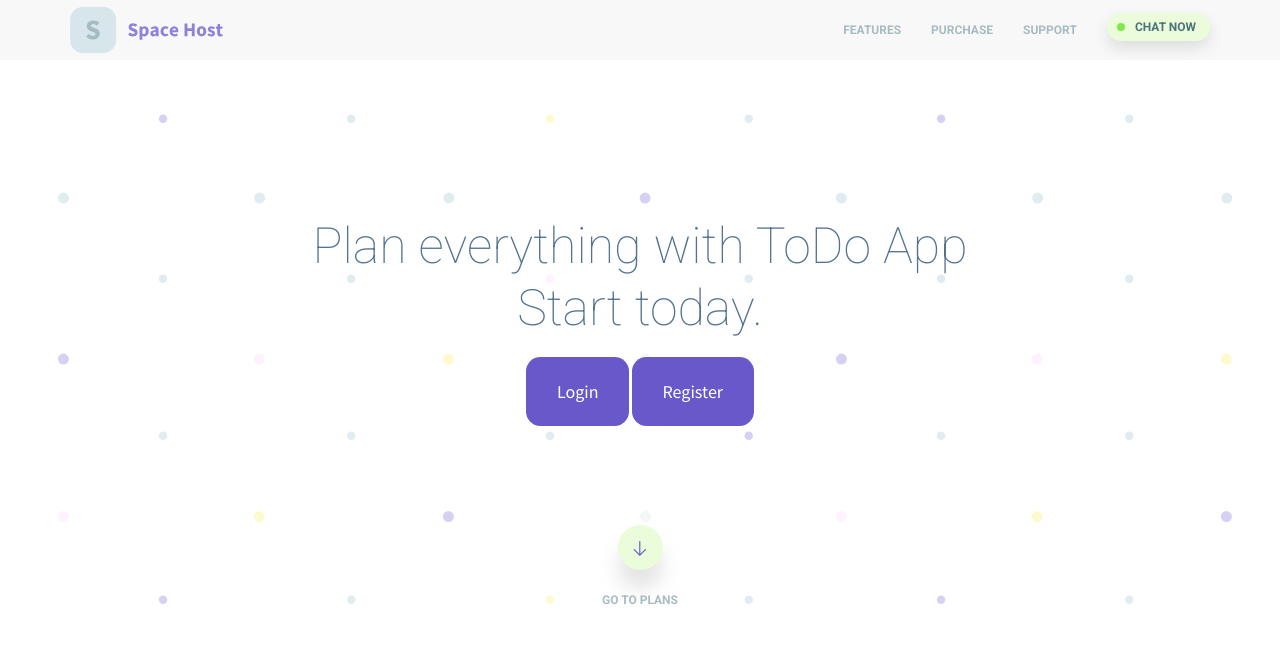
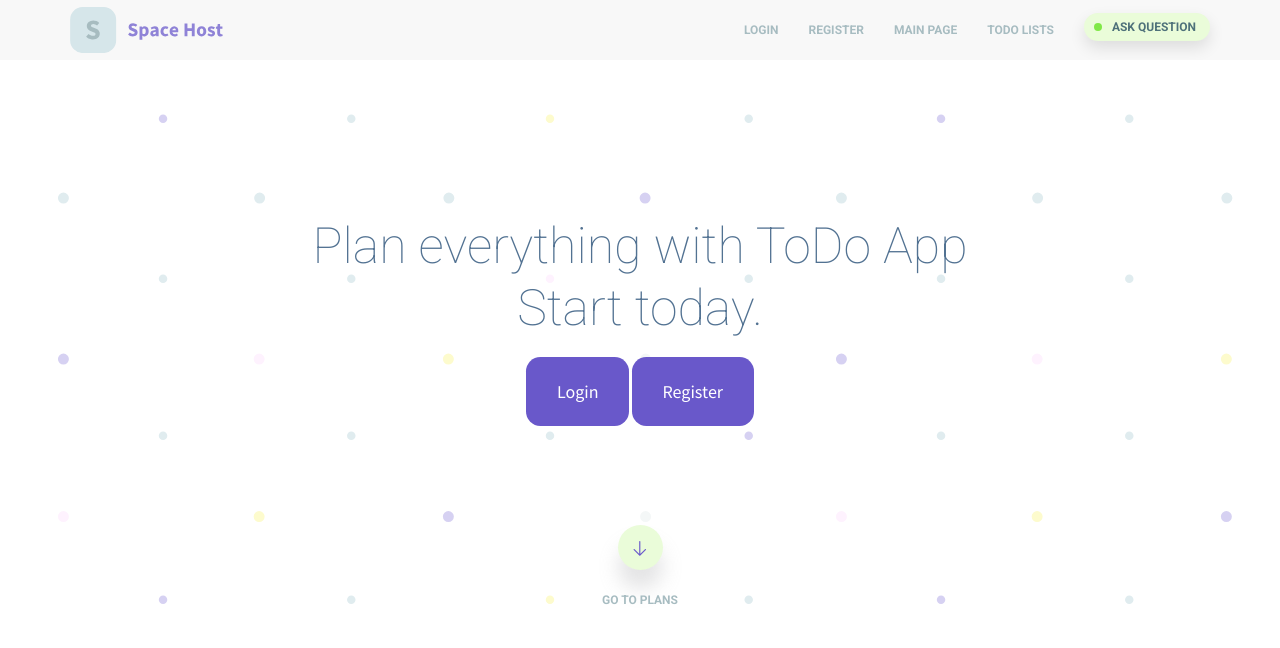
Before and after one commit to GreatRaksin/ToDo_app_Django, a Django app: page / in a window 1280 px wide. Shown: the top 648 px of the page. Run offline with Django 4.2, Linux system fonts and the light colour scheme; some libraries are stand-ins or nearby versions.

Commit message:
Rearranging links in navigation

```diff
--- a/ToDo_app_Django/urls.py
+++ b/ToDo_app_Django/urls.py
@@ -23,8 +23,8 @@ from accounts.views import login_view, register_view, logout_view
 urlpatterns = [
     path('admin/', admin.site.urls),
     path('', include('todo.urls')),  # подключаю файл с путями к главному приложению
-    path('login/', login_view, name='login'),
+    path('login/', login_view, name='sign_in'),
     path('logout/', logout_view, name='logout'),
-    path('register/', register_view, name='register'),
+    path('register/', register_view, name='sign_up'),
 ] + static(settings.MEDIA_URL, document_root=settings.MEDIA_ROOT)  # подключаю URL-адреса медиа к сайту
 urlpatterns += static(settings.STATIC_URL, document_root=settings.STATIC_ROOT)
--- a/templates/base.html
+++ b/templates/base.html
@@ -33,10 +33,15 @@
                         <div style="height: 1px;" role="main" aria-expanded="false" class="navbar-collapse collapse"
                              id="bs">
                             <ul class="nav navbar-nav navbar-right">
-                                <li><a href="#features"><span>Features</span></a></li>
-                                <li><a href="#pricing"><span>Purchase</span></a></li>
-                                <li><a href="#contact"><span>Support</span></a></li>
-                                <li><a class="chat-button" href="#">Chat now</a></li>
+                                {% if user.is_anonymous %}  <!-- если пользователь не авторизован-->
+                                    <li><a href="{% url 'sign_in' %}"><span>Login</span></a></li>
+                                    <li><a href="{% url 'sign_up' %}"><span>Register</span></a></li>
+                                {% else %}
+                                    <li><a href="{% url 'logout' %}"><span>Logout</span></a></li>
+                                {% endif %}
+                                <li><a href="{% url 'index' %}"><span>Main page</span></a></li>
+                                <li><a href="{% url 'lists' %}"><span>ToDo lists</span></a></li>
+                                <li><a class="chat-button" href="">Ask question</a></li>
                             </ul>
                         </div>
                     </div>
--- a/templates/index.html
+++ b/templates/index.html
@@ -11,8 +11,12 @@
                 <div class="col-md-12">
                     <div class="big-title">Plan everything with ToDo App<br>Start today.</div>
                     <div class="domain-search-holder">
-                        <a href="{% url 'login' %}" class="outline-btn purple">Login</a>
-                        <a href="{% url 'register' %}">Register</a>
+                        {% if user.is_anonymous %}
+                            <a href="{% url 'sign_in' %}" class="outline-btn purple">Login</a>
+                            <a href="{% url 'sign_up' %}">Register</a>
+                        {% else %}
+                            <a href="{% url 'lists' %}">Create your ToDo list!</a>
+                        {% endif %}
                     </div>
                 </div>
                 <div class="col-md-12">
```
Also changed, not shown: db.sqlite3.
